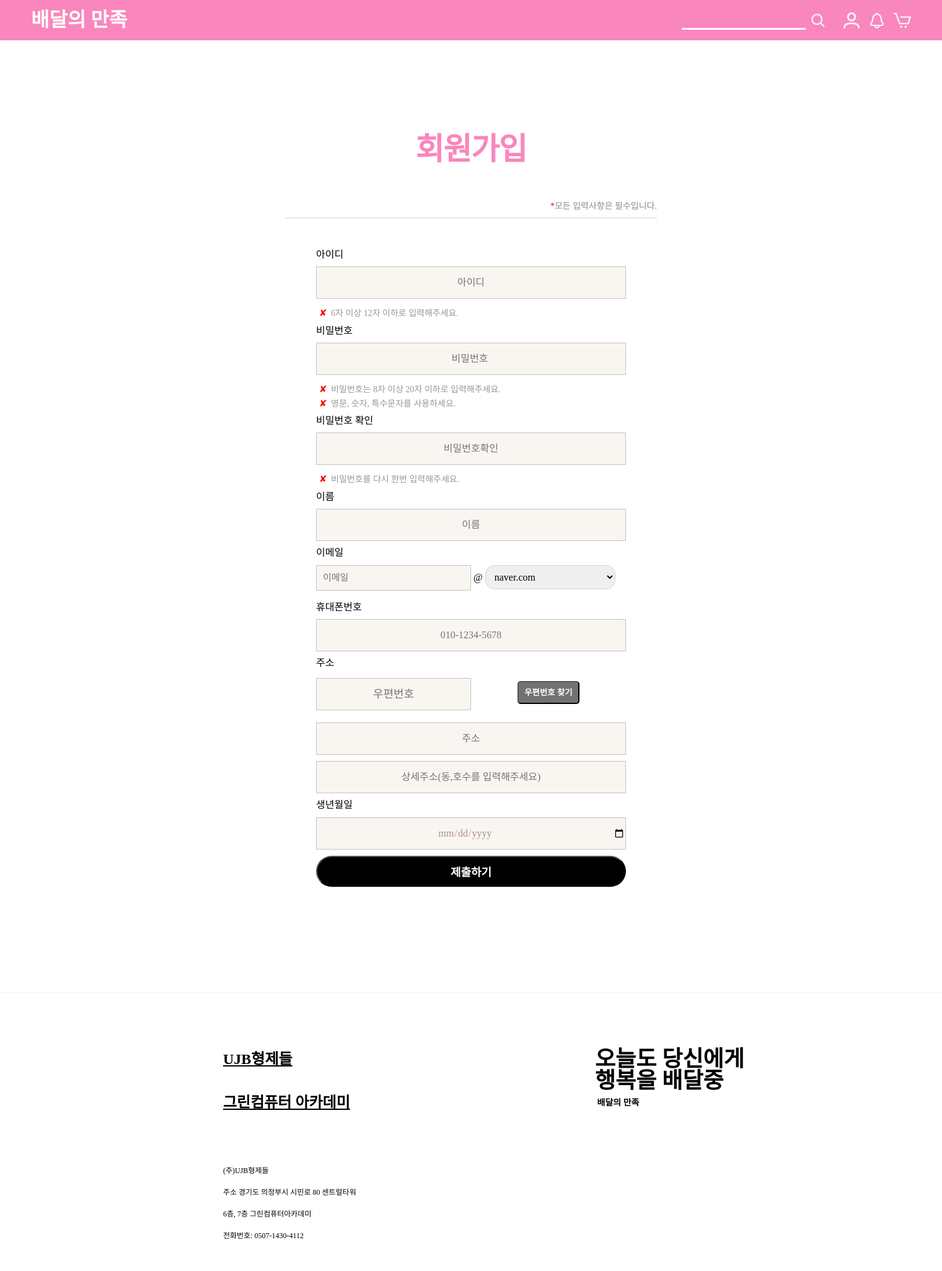
After one commit to mong0426/SpringProject, a Spring app: page /User in a window 1520 px wide. The commit adds this page. Shown: the whole page at 62% size. Run offline with Thymeleaf, Linux system fonts and the light colour scheme; the template is opened without the code that fills it, so the values that code supplies are empty; some of the project's set-up classes (security, data sources, template engines, error pages and the like) are left out, and stand-ins take their place; some libraries are stand-ins or nearby versions.

Commit message:
맵핑 수정 및 추가 문구 작성

```diff
--- a/src/main/java/com/example/project3/Config/SecurityConfig.java
+++ b/src/main/java/com/example/project3/Config/SecurityConfig.java
@@ -25,7 +25,7 @@ public class SecurityConfig {
     public SecurityFilterChain securityFilterChain(HttpSecurity http) throws Exception {
         http    .authorizeHttpRequests(authorizeRequests ->
                         authorizeRequests
-                                .requestMatchers("/","/Usertype", "/index", "/Join","/register","/StoreList/**","/css/**", "/js/**", "/img/**" ,"/myCart","/StoreDetails","/addToCart","deleteCartItem").permitAll()  // 메인 페이지, 회원가입, 정적 리소스는 누구나 접근 가능
+                                .requestMatchers("/", "/index", "/CreateAccount/**","/register","/StoreList/**","/css/**", "/js/**", "/img/**" ,"/myCart","/StoreDetails","/addToCart","deleteCartItem").permitAll()  // 메인 페이지, 회원가입, 정적 리소스는 누구나 접근 가능
                                 .anyRequest().authenticated()  // 그 외의 요청은 인증된 사용자만 접근 가능
                 )
                 .formLogin(formLogin ->
--- a/src/main/resources/static/css/ocss/join.css
+++ b/src/main/resources/static/css/ocss/join.css
@@ -155,12 +155,12 @@ h1, h2, h3, h4, h5, h6, strong, em {
 .login__content {
     width: 600px;
     margin: 0 auto;
-    padding-top: 65px;
+    padding-top: 50px;
     border-top: 1px solid #d4d4d4;
 }
 .login__container {
     width: var(--size-pc);
-    margin: 70px auto 0;
+    margin: 10px auto 0;
 }
 
 .login__input {
@@ -371,3 +371,18 @@ body, dl, dt, dd, figure, h1, h2, h3, h4, h5, h6, ol, ul, li, p, table, td, th,
             content: '✘'; /* 엑스 표시 */
             color: red;
         }
+.SubHeaderContent{
+     display: flex;
+     justify-content: center;
+}
+.SubHeaderDiv{
+    display: flex;
+    justify-content: right;
+    width: 600px;
+    margin-top: 60px;
+    font-size: 14px;
+    color: #8b8b8b;
+}
+.RedColor{
+    color:red;
+}
--- a/src/main/resources/templates/Usertype.html
+++ b/src/main/resources/templates/CreateAccount.html
@@ -2,7 +2,7 @@
 <html lang="ko" xmlns:th="http://www.thymeleaf.org">
 <head>
     <meta charset="UTF-8">
-    <title>Title</title>
+    <title>배달의 만족</title>
     <link th:href="@{/css/ocss/Usertype.css}" rel="stylesheet"/>
     <link th:href="@{/css/ocss/mainpage.css}" rel="stylesheet"/>
 </head>
@@ -16,7 +16,7 @@
         <div class="selector select-btn">
             <ul id="UserSelect" class="UserSelect SMN_effect-5">
 
-                <a class="select-form" th:href="@{/Join}">
+                <a class="select-form" th:href="@{/CreateAccount/User}">
                     <div>
                         <img class="select-img" th:src="@{/img/Joinimg/user.png}">
                         <span class="img-text">일반 사용자</span>
@@ -27,7 +27,7 @@
             </ul>
             <ul id="SellerSelect" class="SellerSelect SMN_effect-5">
 
-                <a class="select-form" th:href="@{/SellerJoin}">
+                <a class="select-form" th:href="@{/CreateAccount/Seller}">
                     <div>
                         <img class="select-img1" th:src="@{/img/Joinimg/seller.png}">
                         <span class="img-text1">배달의 만족 사장님</span>
--- a/src/main/resources/templates/Login.html
+++ b/src/main/resources/templates/Login.html
@@ -62,7 +62,7 @@
                 <div class="login__buttons">
                     <a href="https://www.happypointcard.com/page/member-info/find-id-pw-form.spc?findType=id" target="_blank" class="login__link">아이디 찾기</a>
                     <a href="https://www.happypointcard.com/page/member-info/find-id-pw-form.spc?findType=pw" target="_blank" class="login__link">비밀번호 재발급</a>
-                    <a href="/Usertype" class="login__link">회원가입</a>
+                    <a href="/CreateAccount" class="login__link">회원가입</a>
                 </div>
 
                 <div class="social-container">
--- /dev/null
+++ b/src/main/resources/templates/User.html
@@ -0,0 +1,139 @@
+<!DOCTYPE html>
+<html lang="ko" xmlns:th="http://www.thymeleaf.org">
+<head>
+    <meta charset="UTF-8">
+    <title>배달의 만족 - 회원가입</title>
+    <script src="https://code.jquery.com/jquery-3.6.0.min.js"></script>
+    <link th:href="@{/css/ocss/mainpage.css}" rel="stylesheet"/>
+    <link th:href="@{/css/ocss/join.css}" rel="stylesheet"/>
+    <script src="//t1.daumcdn.net/mapjsapi/bundle/postcode/prod/postcode.v2.js"></script>
+    <script th:src="@{/js/ojs/join.js}"></script>
+</head>
+<body class="">
+<header th:replace="~{Header :: body}"></header>
+<section class="site-container">
+    <header class="page-header">
+        <div class="page-header__container">
+            <div class="page-header__content">
+                <h2 class="page-header__title">회원가입</h2>
+            </div>
+            <div class="SubHeaderContent">
+                <div class="SubHeaderDiv">
+                    <span class="RedColor">*</span><span>모든 입력사항은 필수입니다.</span>
+                </div>
+            </div>
+        </div>
+    </header>
+    <div class="login__container">
+        <div class="login__content">
+            <div class="login__inner">
+                <form th:action="@{/register}" method="post" class="login__form" th:object="${userDTO}">
+                    <fieldset class="login__block">
+                        <legend>계정 입력 폼</legend>
+
+                        <label class="login__label">
+                            <span>아이디</span>
+                            <input type="text" name="userid" id="userid" th:field="*{userid}" placeholder="아이디"
+                                   autocomplete="off" maxlength="12"
+                                   oninput="checkIdInput(this.id)" class="login__input"
+                                   pattern=".{6,12}" title="아이디는 6자 이상 12자 이하로 입력해주세요."
+                                   required>
+                            <span id="idStatus" class="icon cross"></span>
+                            <span class="ValidWarningFont">6자 이상 12자 이하로 입력해주세요.</span>
+                            <span th:if="${#fields.hasErrors('userid')}" th:errors="*{userid}"></span>
+                        </label>
+
+                        <label class="login__label">
+                            <span>비밀번호</span>
+                            <input type="password" name="password" id="password" th:field="*{password}"
+                                   autocomplete="off" maxlength="20"
+                                   oninput="checkPassInput(this.id)" placeholder="비밀번호 "
+                                   class="login__input" required>
+                            <span class="icon cross" id="passLengthStatus"></span>
+                            <span class="ValidWarningFont">비밀번호는 8자 이상 20자 이하로 입력해주세요.</span><br/>
+                            <span class="icon cross" id="passFormStatus"></span>
+                            <span class="ValidWarningFont">영문, 숫자, 특수문자를 사용하세요.</span>
+                            <span th:if="${#fields.hasErrors('password')}" th:errors="*{password}"></span>
+                        </label>
+
+                        <label class="login__label">
+                            <span>비밀번호 확인</span>
+                            <input type="password" name="passwordConfirm" id="passCheck" placeholder="비밀번호확인"
+                                   autocomplete="off" maxlength="20"
+                                   class="login__input" oninput="passDoubleCheck(this.id)" required>
+                            <span class="icon cross" id="passCheckStatus"></span>
+                            <span class="ValidWarningFont">비밀번호를 다시 한번 입력해주세요.</span><br/>
+                        </label>
+
+                        <label class="login__label">이름
+                            <input type="text" id="name" name="name" th:field="*{name}" placeholder="이름"
+                                   autocomplete="off" oninput="nameCheck(this.id)"
+                                   maxlength="8"
+                                   class="login__input" required>
+                            <span th:if=" ${#fields.hasErrors('name')}" th:errors="*{name}"></span>
+                        </label>
+
+                        <label class="login__label">
+                            <span>이메일</span><br>
+                            <input type="text" id="emailInput" placeholder="이메일"
+                                   maxlength="20" oninput="checkEmail()"
+                                   class="email" required>
+                            <input type="hidden" id="email" name="email" th:field="*{email}">
+                            @
+                            <select id="emailDomain" name="emailDomain" onchange="checkEmail()" required>
+                                <option value="naver.com" selected>naver.com</option>
+                                <option value="gmail.com">gmail.com</option>
+                                <option value="daum.net">daum.net</option>
+                                <option value="nate.com">nate.com</option>
+                            </select>
+                            <span th:if="${#fields.hasErrors('email')}" th:errors="*{email}"></span>
+                        </label>
+
+                        <label class="login__label">
+                            <span>휴대폰번호</span>
+                            <input type="tel" id="phone" name="phone" th:field="*{phone}" placeholder="010-1234-5678"
+                                   oninput="updatePhoneNumber()"
+                                   maxlength="13" autocomplete="off"
+                                   class="login__input" required>
+                            <span th:if="${#fields.hasErrors('phone')}" th:errors="*{phone}"></span>
+                        </label>
+
+                        <label class="login__label">
+                            <span>주소</span>
+                            <div class="addressbtn">
+                                <input type="text" id="sample3_postcode" name="postcode" class="login__address"
+                                       placeholder="우편번호" readonly>
+                                <button type="button" class="button btnFade btnBlueGreen"
+                                        onclick="sample3_execDaumPostcode()">우편번호 찾기
+                                </button>
+                                <br>
+                            </div>
+                            <div id="wrap"
+                                 style="display:none;border:1px solid;width:500px;height:400px;margin:5px 0;position:relative">
+                                <img src="//t1.daumcdn.net/postcode/resource/images/close.png" id="btnFoldWrap"
+                                     style="cursor:pointer;position:absolute;right:0px;top:-1px;z-index:1"
+                                     onclick="foldDaumPostcode()" alt="접기 버튼">
+                            </div>
+                            <input type="text" id="sample3_address" class="login__address1"
+                                   placeholder="주소" readonly>
+                            <input type="text" id="sample3_detailAddress" name="detailAddress" class="login__input"
+                                   placeholder="상세주소(동,호수를 입력해주세요)" autocomplete="off" oninput="addDetailAddress()"
+                                   maxlength="20" required>
+                            <input type="hidden" name="address" id="address" th:field="*{address}">
+                        </label>
+
+                        <label class="login__label">
+                            <span>생년월일</span>
+                            <input type="date" id="birthDate" name="birthDate" class="login__input" th:field="*{birth}"
+                                   required>
+                        </label>
+                        <button type="submit" class="login__button login__button--login">제출하기</button>
+                    </fieldset>
+                </form>
+            </div>
+        </div>
+    </div>
+</section>
+<div th:replace="~{Footer :: body}"></div>
+</body>
+</html>
```
Also changed, not shown: src/main/java/com/example/project3/Controller/UserController.java (+14 -7 lines), src/main/java/com/example/project3/DTO/SellerDTO.java (added, +38 -0 lines), src/main/resources/templates/Seller.html (renamed from src/main/resources/templates/Join.html, +22 -12 lines).
